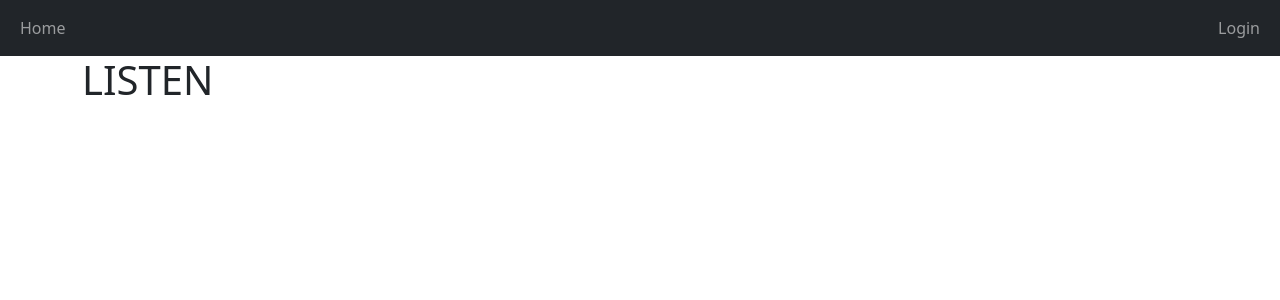
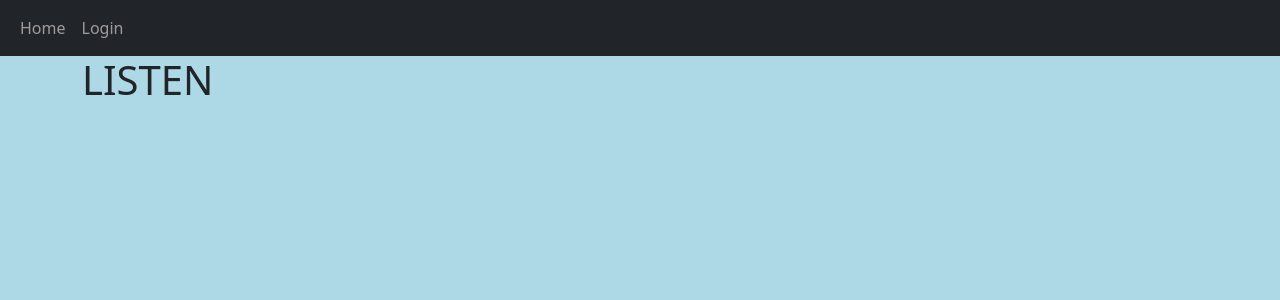
Before and after one commit to olabanji12/LISTEN, a Django app: page / in a window 1280 px wide. Shown: the top 300 px of the page. Run offline with Django 4.2, Linux system fonts and the light colour scheme; data comes from the database, SQL or seed files in the repository.

Commit message:
adds the stylesheet link using static tag and loading the tag at the top

```diff
--- a/User/templates/User/base.html
+++ b/User/templates/User/base.html
@@ -1,31 +1,32 @@
+{% load static %}
 <!DOCTYPE html>
 <html lang="en">
 <head>
     <meta charset="UTF-8">
     <meta name="viewport" content="width=device-width, initial-scale=1.0">
     <link href="https://cdn.jsdelivr.net/npm/bootstrap@5.3.1/dist/css/bootstrap.min.css" rel="stylesheet" integrity="sha384-4bw+/aepP/YC94hEpVNVgiZdgIC5+VKNBQNGCHeKRQN+PtmoHDEXuppvnDJzQIu9" crossorigin="anonymous">
+    <link rel="stylesheet" href="{% static 'User/styles.css' %}">
 
     <title>{% block title%}My Site {% endblock %}</title>
 </head>
 <body>
     <nav class="navbar navbar-expand-lg navbar-dark bg-dark">
       <div class="container-fluid">
-        <div>
           <ul class="navbar-nav">
-            <li class="nav-item">
+            <li class="nav-item mx-auto">
               <a class="nav-link" href="/home">Home</a>
             </li>
+          {% if is_authenticated %}
+            <li class="nav-item mx-auto">
+              <a class="nav-link" href="/dashboard">Dashboard</a>
+            </li>
           </ul>
-        </div>
-        <div>
-          <ul class="navbar-nav ms-auto">
-            {% if is_authenticated %}
-                <span class="navbar-text">{{user_display_name}}</span>
+          <ul class = "navbar-nav ml-auto">
             <li class="nav-item">
+              <span class="nav-link">{{user_display_name}}</span>
+            </li>
+            <li class="nav-item ">
               <a class="nav-link" href="{% url 'spotify_logout' %}">Logout</a>
-                </li>
-                <li class="nav-item">
-                  <a class="nav-link" href="/dashboard">Dashboard</a>
             </li>
           {% else %}
             <li class="nav-item">
@@ -33,7 +34,6 @@
             </li>
           {% endif %}
           </ul>
-        </div>
       </div>
     </nav>
     <div class="container">
```
Lines whose indentation alone changed are shown as unchanged.
